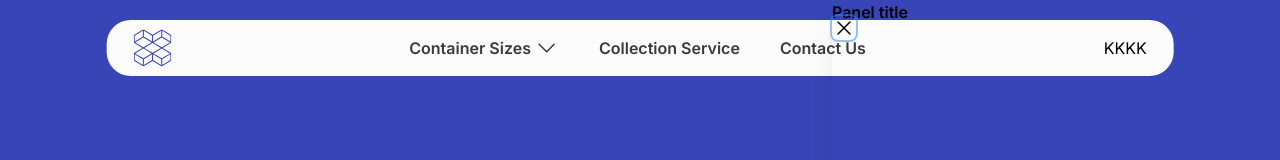
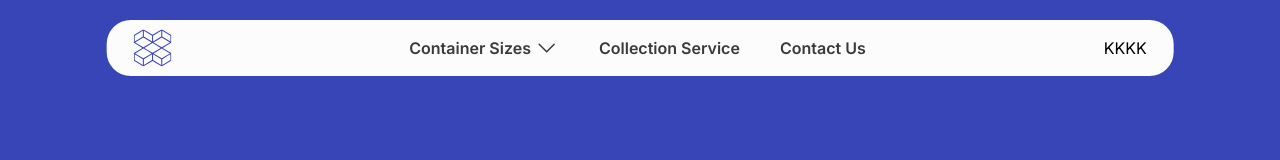
Before and after one commit to shanewmurphy/blue-box-site-new, a Next.js app: page /Collection-service in a window 1280 px wide. Shown: the top 160 px of the page. Built offline with nearby package versions, Linux system fonts and the light colour scheme.

Commit message:
Changed bg colour flyout menu

```diff
--- a/app/compontents/Flyout-menu-mobile.jsx
+++ b/app/compontents/Flyout-menu-mobile.jsx
@@ -5,7 +5,7 @@ import { Dialog, Transition } from "@headlessui/react";
 import { XMarkIcon } from "@heroicons/react/24/outline";
 
 export default function Example() {
-  const [open, setOpen] = useState(true);
+  const [open, setOpen] = useState(false);
 
   return (
     <div>
@@ -53,23 +53,21 @@ export default function Example() {
                       leaveFrom="opacity-100"
                       leaveTo="opacity-0"
                     >
-                      <div className="absolute left-0 top-0 flex pr-2 pt-4  sm:pr-4">
+                      <div className="absolute right-0 top-0 flex pr-8 pt-4  sm:pr-4">
                         <button
                           type="button"
                           className="relative rounded-md text-gray-300 hover:text-white focus:outline-none focus:ring-2 focus:ring-white"
                           onClick={() => setOpen(false)}
                         >
-                          <span className="absolute -inset-2.5" />
+                          <span className="absolute -inset-3.5" />
                           <span className="sr-only">Close panel</span>
-                          <XMarkIcon className="h-6 w-6" aria-hidden="true" />
+                          <XMarkIcon className="h-8 w-8" aria-hidden="true" />
                         </button>
                       </div>
                     </Transition.Child>
-                    <div className="flex h-full flex-col overflow-y-scroll bg-white shadow-xl">
+                    <div className="flex h-full flex-col overflow-y-scroll bg-mywhite shadow-xl">
                       <div className="">
-                        <Dialog.Title className="text-base font-semibold leading-6 text-gray-900">
-                          Panel title
-                        </Dialog.Title>
+                        <Dialog.Title className="text-base font-semibold leading-6 text-gray-900"></Dialog.Title>
                       </div>
                       <div className="relative overflow-hidden mt-6 flex-1">
                         {/* Your content */}
```
